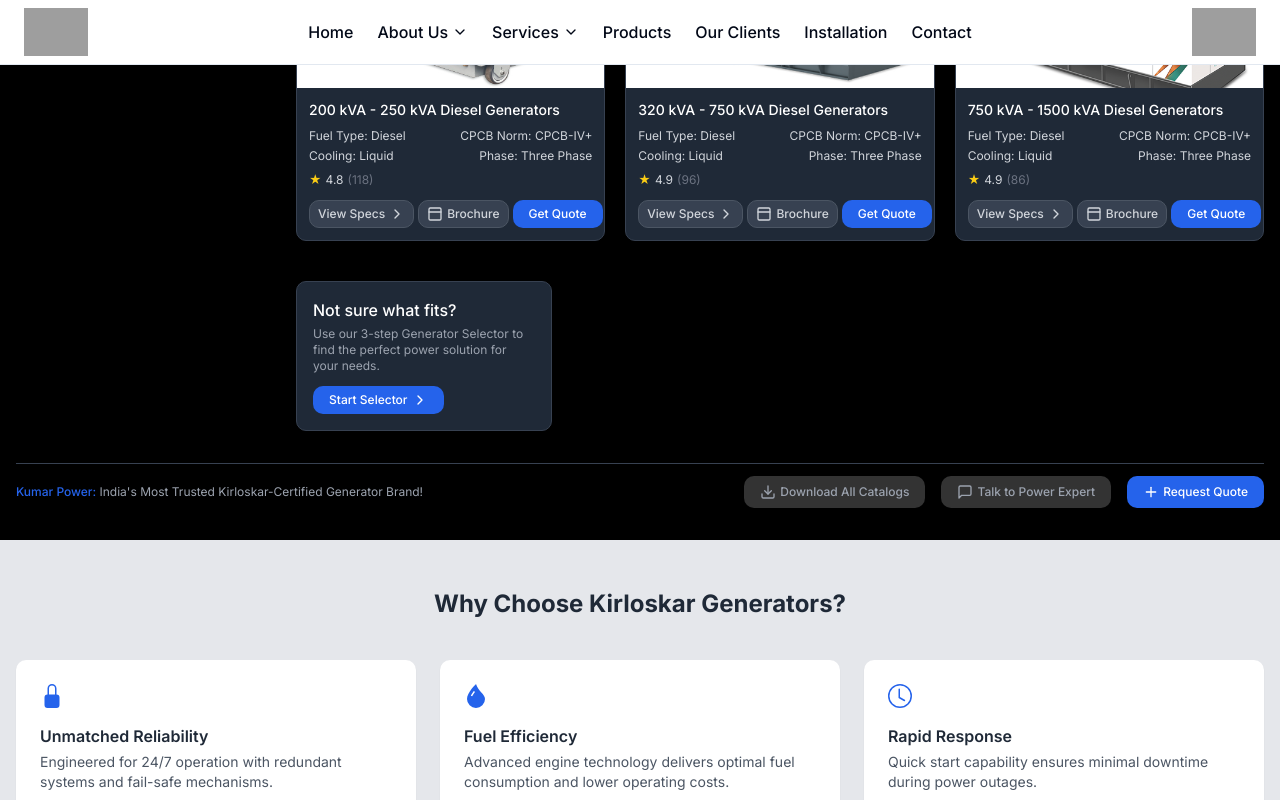
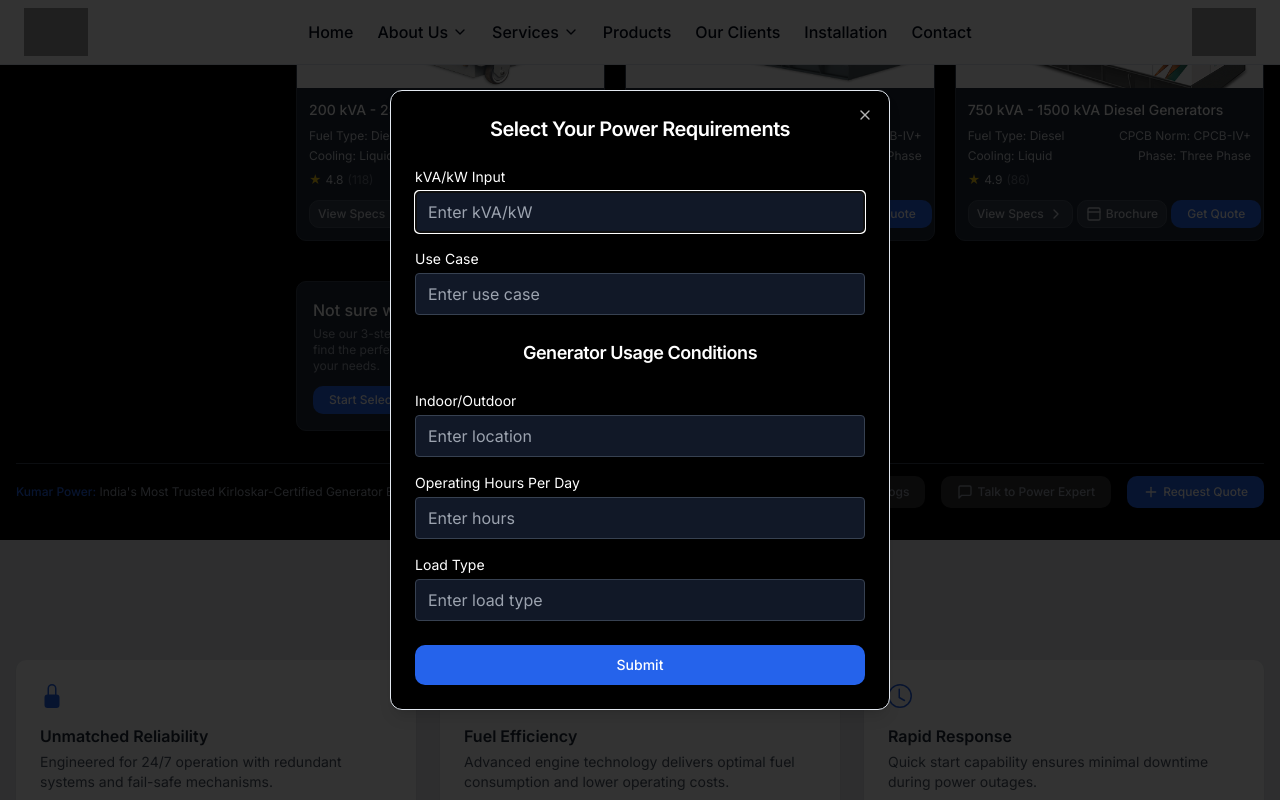
Before and after one commit to ATHARVISM2804/Kumar-Power, a React (Vite) app: page /products in a window 1280 px wide. Both pictures are taken after a click on the button "Start Selector". Shown: the part 1226-2026 px from the top of the page. Built offline with nearby package versions, Linux system fonts and the light colour scheme; grey boxes are pictures that could not be loaded.

Commit message:
modal popup

```diff
--- a/src/pages/Installation.tsx
+++ b/src/pages/Installation.tsx
@@ -135,13 +135,6 @@ const InstallationService = () => {
                 <div className="flex flex-wrap gap-4">
                   <Button asChild size="lg" className="bg-blue-600 hover:bg-blue-700">
                     <Link to="/contact">Schedule Installation</Link>
-                  </Button>
-                  <Button
-                    asChild
-                    size="lg"
-                    variant="outline"
-                  >
-                    <Link to="/services/annual-maintenance">View All Services</Link>
                   </Button>
                 </div>
               </div>
--- a/src/pages/Products.tsx
+++ b/src/pages/Products.tsx
@@ -27,6 +27,10 @@ const Products = () => {
   // State for product specs modal
   const [showSpecsModal, setShowSpecsModal] = useState(false);
   const [selectedProductForSpecs, setSelectedProductForSpecs] = useState<any>(null);
+
+  // State for generator selector modal
+  const [showSelectorModal, setShowSelectorModal] = useState(false);
+  const [showRecommendationModal, setShowRecommendationModal] = useState(false);
 
   // Define product categories
   const categories = [
@@ -653,6 +657,28 @@ const Products = () => {
     }
   };
 
+  // Example recommended models data
+  const recommendedModels = [
+    {
+      model: "Model XG-500",
+      capacity: 500,
+      fuelType: "Diesel",
+      price: "$15,000 - $20,000",
+    },
+    {
+      model: "Model XG-750",
+      capacity: 750,
+      fuelType: "Natural Gas",
+      price: "$22,000 - $28,000",
+    },
+    {
+      model: "Model XG-1000",
+      capacity: 1000,
+      fuelType: "Diesel",
+      price: "$30,000 - $35,000",
+    },
+  ];
+
   return (
     <>
       <SEOJsonLD
@@ -884,7 +910,12 @@ const Products = () => {
                 <p className="text-xs text-gray-400 mb-3">
                   Use our 3-step Generator Selector to find the perfect power solution for your needs.
                 </p>
-                <Button variant="default" size="sm" className="text-xs px-4 py-1 h-7 bg-blue-600 hover:bg-blue-700 text-white flex items-center gap-1">
+                <Button
+                  variant="default"
+                  size="sm"
+                  className="text-xs px-4 py-1 h-7 bg-blue-600 hover:bg-blue-700 text-white flex items-center gap-1"
+                  onClick={() => setShowSelectorModal(true)}
+                >
                   Start Selector <ChevronRight className="w-3 h-3" />
                 </Button>
               </div>
@@ -1166,6 +1197,116 @@ const Products = () => {
         </DialogContent>
       </Dialog>
 
+      {/* Generator Selector Modal */}
+      <Dialog open={showSelectorModal} onOpenChange={setShowSelectorModal}>
+        <DialogContent className="sm:max-w-[500px] bg-black text-white">
+          <DialogHeader>
+            <DialogTitle className="text-xl text-center mb-2">Select Your Power Requirements</DialogTitle>
+          </DialogHeader>
+          <form
+            className="flex flex-col gap-4"
+            onSubmit={e => {
+              e.preventDefault();
+              setShowSelectorModal(false);
+              setShowRecommendationModal(true);
+            }}
+          >
+            <div>
+              <label className="block text-sm mb-1">kVA/kW Input</label>
+              <input
+                type="text"
+                placeholder="Enter kVA/kW"
+                className="w-full px-3 py-2 rounded bg-gray-900 text-white border border-gray-700"
+              />
+            </div>
+            <div>
+              <label className="block text-sm mb-1">Use Case</label>
+              <input
+                type="text"
+                placeholder="Enter use case"
+                className="w-full px-3 py-2 rounded bg-gray-900 text-white border border-gray-700"
+              />
+            </div>
+            <DialogTitle className="text-lg text-center mt-2 mb-2">Generator Usage Conditions</DialogTitle>
+            <div>
+              <label className="block text-sm mb-1">Indoor/Outdoor</label>
+              <input
+                type="text"
+                placeholder="Enter location"
+                className="w-full px-3 py-2 rounded bg-gray-900 text-white border border-gray-700"
+              />
+            </div>
+            <div>
+              <label className="block text-sm mb-1">Operating Hours Per Day</label>
+              <input
+                type="text"
+                placeholder="Enter hours"
+                className="w-full px-3 py-2 rounded bg-gray-900 text-white border border-gray-700"
+              />
+            </div>
+            <div>
+              <label className="block text-sm mb-1">Load Type</label>
+              <input
+                type="text"
+                placeholder="Enter load type"
+                className="w-full px-3 py-2 rounded bg-gray-900 text-white border border-gray-700"
+              />
+            </div>
+            <Button type="submit" className="bg-blue-600 hover:bg-blue-700 text-white mt-2 w-full">
+              Submit
+            </Button>
+          </form>
+        </DialogContent>
+      </Dialog>
+
+      {/* Recommended Generator Models Modal */}
+      <Dialog open={showRecommendationModal} onOpenChange={setShowRecommendationModal}>
+        <DialogContent className="sm:max-w-[700px] bg-black text-white">
+          <DialogHeader>
+            <DialogTitle className="text-2xl font-bold mb-2">Recommended Generator Models</DialogTitle>
+            <DialogDescription className="text-gray-300 mb-4">
+              Based on your input, we recommend the following generator models. Review the specifications and price estimates below, and choose the best option for your needs.
+            </DialogDescription>
+          </DialogHeader>
+          <div className="mb-6">
+            <div className="font-semibold text-lg mb-2">Model Specifications</div>
+            <div className="overflow-x-auto">
+              <table className="min-w-full bg-black text-white border border-gray-700 rounded">
+                <thead>
+                  <tr className="bg-gray-900">
+                    <th className="py-2 px-4 text-left font-semibold">Model</th>
+                    <th className="py-2 px-4 text-left font-semibold">Capacity (kW)</th>
+                    <th className="py-2 px-4 text-left font-semibold">Fuel Type</th>
+                    <th className="py-2 px-4 text-left font-semibold">Estimated Price</th>
+                    <th className="py-2 px-4 text-left font-semibold">Actions</th>
+                  </tr>
+                </thead>
+                <tbody>
+                  {recommendedModels.map((m, idx) => (
+                    <tr key={m.model} className={idx % 2 === 0 ? "bg-gray-950" : "bg-gray-900"}>
+                      <td className="py-2 px-4">{m.model}</td>
+                      <td className="py-2 px-4 text-blue-400">{m.capacity}</td>
+                      <td className="py-2 px-4 text-blue-400">{m.fuelType}</td>
+                      <td className="py-2 px-4">{m.price}</td>
+                      <td className="py-2 px-4">
+                        <span className="text-blue-400 cursor-pointer hover:underline mr-2">Compare</span>
+                        <span className="text-blue-400 cursor-pointer hover:underline">Request Quote</span>
+                      </td>
+                    </tr>
+                  ))}
+                </tbody>
+              </table>
+            </div>
+          </div>
+          <div className="mt-4">
+            <div className="font-semibold mb-1">Additional Information</div>
+            <div className="text-gray-300 text-sm">
+              For more detailed specifications, including dimensions, weight, and noise levels, please refer to the product brochures available for each model. You can also contact our support team for further assistance.
+            </div>
+          </div>
+        </DialogContent>
+      </Dialog>
+
       <Footer />
     </>
   );
--- a/src/pages/ValueClient.tsx
+++ b/src/pages/ValueClient.tsx
@@ -160,7 +160,7 @@ const ValueClient = () => {
                     <Link to="/contact">Discuss Your Requirements</Link>
                   </Button>
                   <Button asChild size="lg" variant="outline" className='hover:bg-black'>
-                    <Link to="/services">View Our Services</Link>
+                    <Link to="/products">View Our Services</Link>
                   </Button>
                 </div>
               </div>
@@ -252,7 +252,7 @@ const ValueClient = () => {
 
             <div className="mt-12 text-center">
               <Button asChild size="lg" className="bg-blue-600 hover:bg-blue-700">
-                <Link to="/services/industrial">Industrial Power Solutions</Link>
+                <Link to="/installation">Industrial Power Solutions</Link>
               </Button>
             </div>
           </div>
@@ -384,7 +384,7 @@ const ValueClient = () => {
                   variant="outline"
                   className="border-blue-600 text-black hover:bg-black  text-lg px-8 py-4 h-14"
                 >
-                  <Link to="/services">Explore Our Solutions</Link>
+                  <Link to="/products">Explore Our Solutions</Link>
                 </Button>
               </div>
             </div>
--- a/src/pages/services/Installation.tsx
+++ b/src/pages/services/Installation.tsx
@@ -206,7 +206,7 @@ const InstallationService = () => {
                     <Link to="/contact">Schedule Installation</Link>
                   </Button>
                   <Button asChild size="lg" variant="outline" className='hover:bg-black'>
-                    <Link to="/services">View All Services</Link>
+                    <Link to="/products">View All Services</Link>
                   </Button>
                 </div>
               </div>
```
